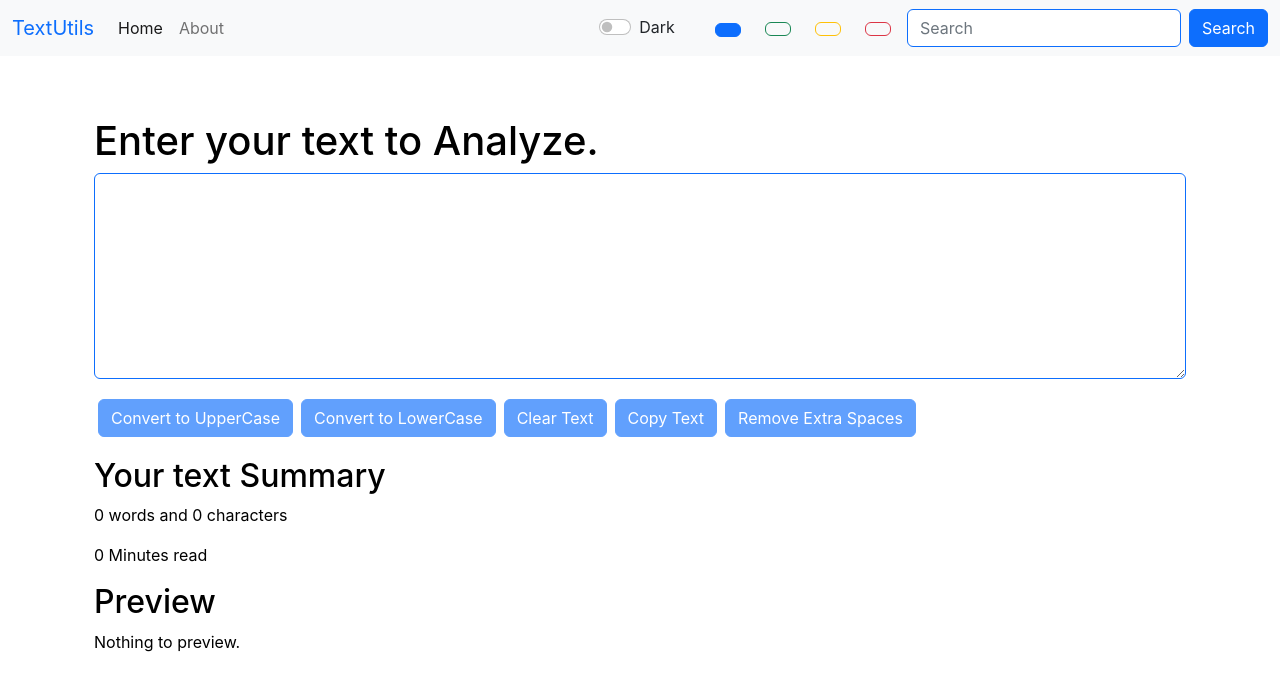
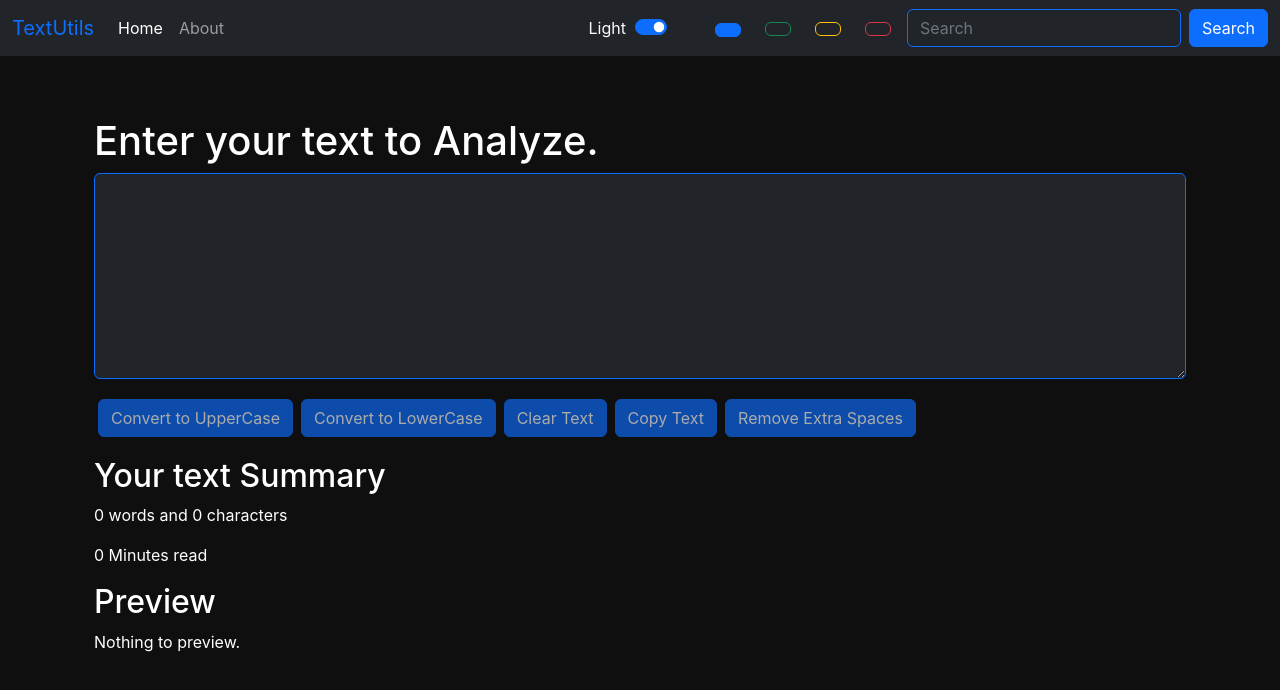
Before and after one commit to harshal0112/textutils, a React (Create React App) app: page / in a window 1280 px wide. Shown: the top 690 px of the page. Built offline with nearby package versions, Linux system fonts and the light colour scheme.

Commit message:
local-dark mode Added

```diff
--- a/src/App.js
+++ b/src/App.js
@@ -1,7 +1,7 @@
 import './App.css';
 import Navbar from './doc/Navbar';
 import TextForm from './doc/TextForm';
-import React, { useState } from 'react';
+import React, { useEffect, useState } from 'react';
 import Alert from './doc/Alert';
 import About from './doc/About';
 import {
@@ -11,10 +11,25 @@ import {
 } from "react-router-dom";
 
 function App() {
-  const [mode, setMode] = useState('light');
+
+  const getMode = ()=> {
+    return JSON.parse(localStorage.getItem('mode')) || 'dark';
+  }
+
+  const [mode, setMode] = useState(getMode());
   const [alert, setAlert] = useState(null);
   const [theme, setTheme] = useState('primary');
-  const [modeName, setModeName] = useState('Dark');
+
+  useEffect(() => {
+    localStorage.setItem('mode', JSON.stringify(mode));
+  }, [mode]);
+
+  if (mode === 'dark') {
+    document.body.style.backgroundColor = "#0f0f0f";
+  }
+  else {
+    document.body.style.backgroundColor = "white";
+  }
 
   const showAlert = (message, type)=> {
     setAlert({
@@ -32,13 +47,11 @@ function App() {
       setMode('dark');
       document.body.style.backgroundColor = "#0f0f0f";
       showAlert('Dark mode had been enabled', 'success');
-      setModeName('Light');
     }
     else {
       setMode('light');
       document.body.style.backgroundColor = "white";
       showAlert('Light mode had been enabled', 'success');
-      setModeName('Dark');
     }
   }
 
@@ -49,7 +62,7 @@ function App() {
   return (
    <>
    <Router>
-    <Navbar title="TextUtils" aboutText="About" modeName={modeName} theme={theme} mode={mode} toggleMode={toggleMode} toggleTheme={toggleTheme}/>
+    <Navbar title="TextUtils" aboutText="About" theme={theme} mode={mode} toggleMode={toggleMode} toggleTheme={toggleTheme}/>
       <Alert  alert={alert}/>
       <div className='container my-3'>
           <Routes>
--- a/src/doc/Navbar.js
+++ b/src/doc/Navbar.js
@@ -21,7 +21,7 @@ function Navbar(props) {
           <NavLink className="nav-link" to="/about">{props.aboutText}</NavLink>
         </li>
       </ul>
-      <Themes toggleMode={props.toggleMode} toggleTheme={props.toggleTheme} mode={props.mode} modeName={props.modeName}/>
+      <Themes toggleMode={props.toggleMode} toggleTheme={props.toggleTheme} mode={props.mode} />
       <form className="d-flex" role="search">
         <input className={`form-control me-2 border-${props.theme}`} style={{backgroundColor: props.mode=== 'dark'?'#212529': 'white', color: props.mode === 'dark'?'white':'black'}} type="search" placeholder="Search" aria-label="Search" />
         <button className={`btn btn-${props.theme}`} type="submit">Search</button>
--- a/src/doc/TextForm.js
+++ b/src/doc/TextForm.js
@@ -43,11 +43,11 @@ export default function TextForm(props) {
         <div className="mb-3">
         <textarea className={`form-control border-${props.theme}`} style={{backgroundColor: props.mode=== 'dark'?'#212529': 'white', color: props.mode === 'dark'?'white':'black'}} value={text} onChange={handleOnChange} id="myBox" rows="8"></textarea>
         </div>
-        <button disabled={text.length === 0} className={`btn btn-${props.theme} mx-1 my-1`} onClick={handleUpClick}>Convert to UpperCase</button>
-        <button disabled={text.length === 0} className={`btn btn-${props.theme} mx-1 my-1`} onClick={handleLoClick}>Convert to LowerCase</button>
+        <button disabled={text === text.toUpperCase()} className={`btn btn-${props.theme} mx-1 my-1`} onClick={handleUpClick}>Convert to UpperCase</button>
+        <button disabled={text === text.toLowerCase()} className={`btn btn-${props.theme} mx-1 my-1`} onClick={handleLoClick}>Convert to LowerCase</button>
         <button disabled={text.length === 0} className={`btn btn-${props.theme} mx-1 my-1`} onClick={handleClearClick}>Clear Text</button>
         <button disabled={text.length === 0} className={`btn btn-${props.theme} mx-1 my-1`} onClick={handleCopy}>Copy Text</button>
-        <button disabled={text.length === 0} className={`btn btn-${props.theme} mx-1 my-1`} onClick={handleExtraSpaces}>Remove Extra Spaces</button>
+        <button disabled={text.match(/^.*\s{2,}.*$/) === null} className={`btn btn-${props.theme} mx-1 my-1`} onClick={handleExtraSpaces}>Remove Extra Spaces</button>
     </div>
     <div className='container my-3' style={{color: props.mode=== 'dark'?'white': 'black'}}>
         <h2>Your text Summary</h2>
--- a/src/doc/Themes.js
+++ b/src/doc/Themes.js
@@ -3,10 +3,10 @@ import React from 'react'
 export default function Themes(props) {
   return (
     <>
-    <label className={`form-check-label text-${props.mode === 'dark'?'light':'dark'}`} htmlFor="btn-check-outlined">{props.modeName === 'Dark'?'':'Light'} &nbsp;</label>
+    <label className={`form-check-label text-${props.mode === 'dark'?'light':'dark'}`} htmlFor="btn-check-outlined">{props.mode === 'dark'?'Light':''} &nbsp;</label>
     <div className="form-check form-switch form-check-inline">
-        <input className="form-check-input" onClick={props.toggleMode} type="checkbox" role="switch" name='flexDefault' id="btn-check-outlined" value="option1" />
-        <label className={`form-check-label text-${props.mode === 'dark'?'light':'dark'}`} htmlFor="btn-check-outlined">{props.modeName === 'Light'?'':'Dark'}</label>
+        <input className="form-check-input" onChange={props.toggleMode} type="checkbox" role="switch" name='flexDefault' id="btn-check-outlined" value="option1" checked={props.mode === 'dark'}/>
+        <label className={`form-check-label text-${props.mode === 'dark'?'light':'dark'}`} htmlFor="btn-check-outlined">{props.mode === 'light'?'Dark':''}</label>
     </div>
     <div className="form-check form-check-inline ml-0 mb-sm-2 mb-md-2 mb-lg-0 mx-0">
         <input className="btn-check" value="primary" onClick={(e) => props.toggleTheme(e.target.value)} type="radio" name='flexDefault' id="btn-check-outlined1" autoComplete='off' defaultChecked/>
```
